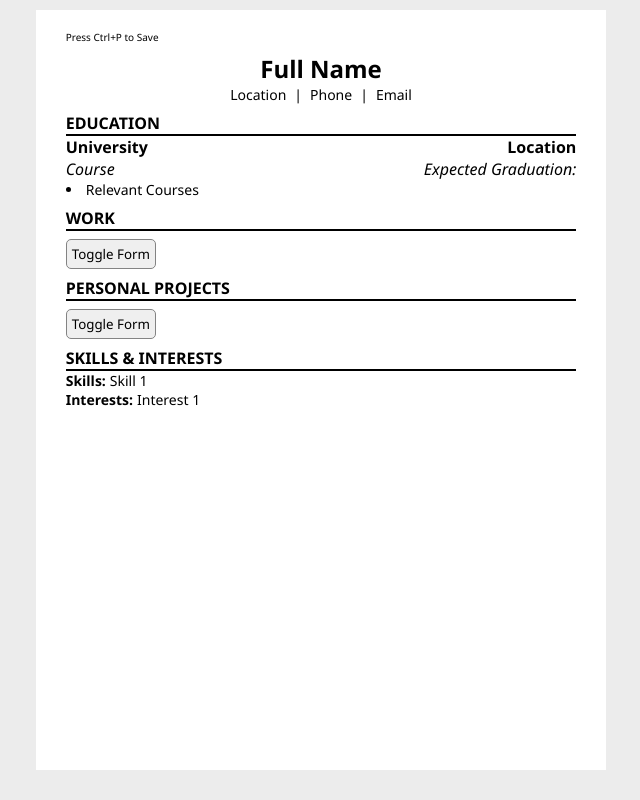
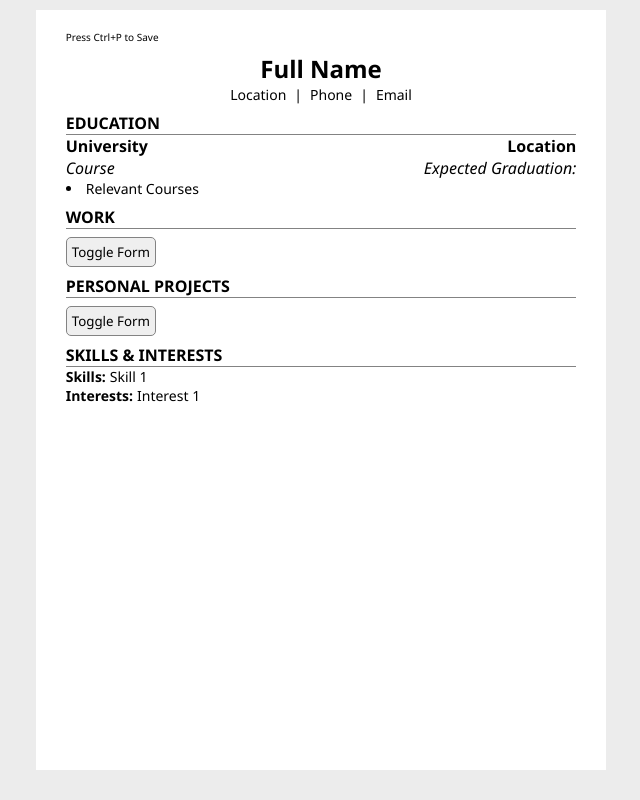
Before and after one commit to wrainf/cv-creator, a React (Create React App) app: page / in a window 1280 px wide. Shown: the whole page, without its empty margins (319-959 px from the left). Built offline with nearby package versions, Linux system fonts and the light colour scheme.

Commit message:
changed divider color

```diff
--- a/src/App.css
+++ b/src/App.css
@@ -73,7 +73,7 @@ body {
 }
 
 h2 {
-  border-bottom: 2px solid black;
+  border-bottom: 1.5px solid #838383;
 }
 
 h4 {
```
